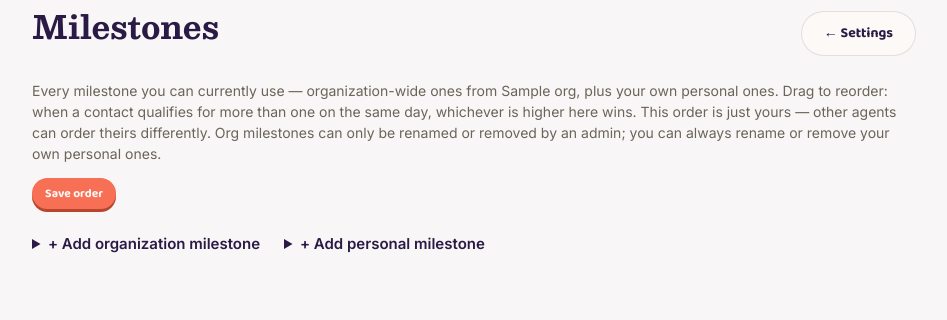
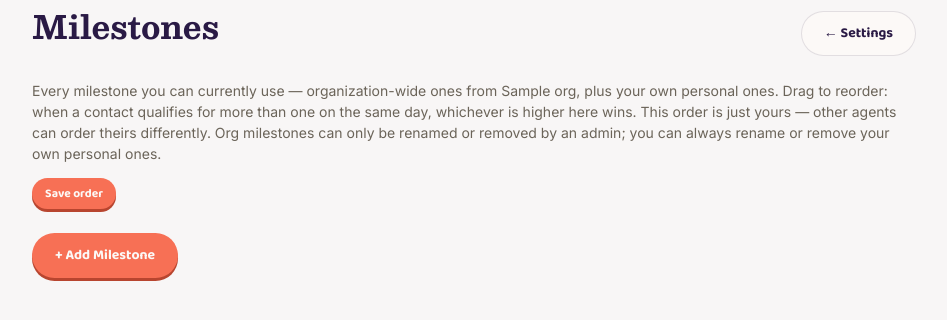
Before and after one commit to j-tippets/andgifts, a Flask app: page /contacts/event-types in a window 1280 px wide. Shown: the part 137-457 px from the top of the page, without its empty margins (166-1113 px from the left). Run offline with Flask 3, Linux system fonts and the light colour scheme; a user stored in the database is signed in; tables that the repository leaves empty hold one stand-in row (values such as "Sample post"); grey boxes marked "Sample" are stand-in pictures.

Commit message:
Simplify milestone add flow: single popup Add Milestone button, org-add form hidden

```diff
--- a/app/templates/contacts/event_types.html
+++ b/app/templates/contacts/event_types.html
@@ -169,25 +169,20 @@
   })();
 </script>
 
-<div style="display:flex; gap:24px; flex-wrap:wrap; margin-top:24px;">
-  {% if current_user.is_admin %}
-  <details>
-    <summary style="cursor:pointer; font-weight:600; color:var(--evergreen);">+ Add organization milestone</summary>
-    <form method="post" action="{{ url_for('contacts.new_event_type') }}" style="margin-top:14px;">
-      <input type="hidden" name="scope" value="org">
-      <div class="field"><label>Milestone name</label><input type="text" name="label" placeholder="e.g. 5 Year Anniversary" required></div>
+<div style="margin-top:24px;">
+  <a href="#" onclick="document.getElementById('add-milestone-dialog').showModal(); return false;" class="btn btn-primary">+ Add Milestone</a>
+</div>
+
+<dialog id="add-milestone-dialog" class="confirm-dialog">
+  <form method="post" action="{{ url_for('contacts.new_event_type') }}">
+    <h2>Add a milestone</h2>
+    <input type="hidden" name="scope" value="personal">
+    <div class="field"><label>Milestone name</label><input type="text" name="label" placeholder="e.g. Kid started kindergarten" required autofocus></div>
+    <div style="display:flex; gap:8px; justify-content:flex-end; margin-top:16px;">
+      <button type="button" class="btn btn-ghost"
+              onclick="document.getElementById('add-milestone-dialog').close();">Cancel</button>
       <button type="submit" class="btn btn-primary">Add milestone</button>
-    </form>
-  </details>
-  {% endif %}
-
-  <details>
-    <summary style="cursor:pointer; font-weight:600; color:var(--evergreen);">+ Add personal milestone</summary>
-    <form method="post" action="{{ url_for('contacts.new_event_type') }}" style="margin-top:14px;">
-      <input type="hidden" name="scope" value="personal">
-      <div class="field"><label>Milestone name</label><input type="text" name="label" placeholder="e.g. Kid started kindergarten" required></div>
-      <button type="submit" class="btn btn-primary">Add milestone</button>
-    </form>
-  </details>
-</div>
+    </div>
+  </form>
+</dialog>
 {% endblock %}
```
